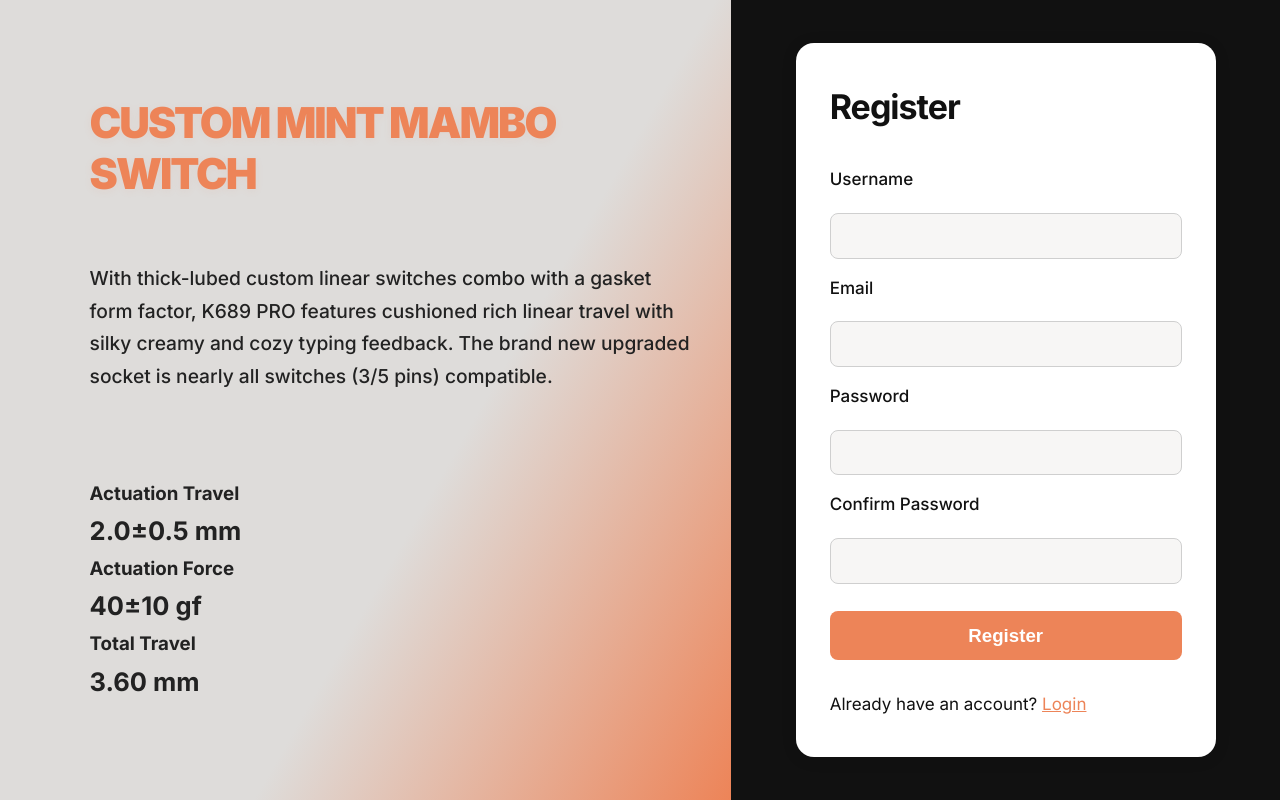
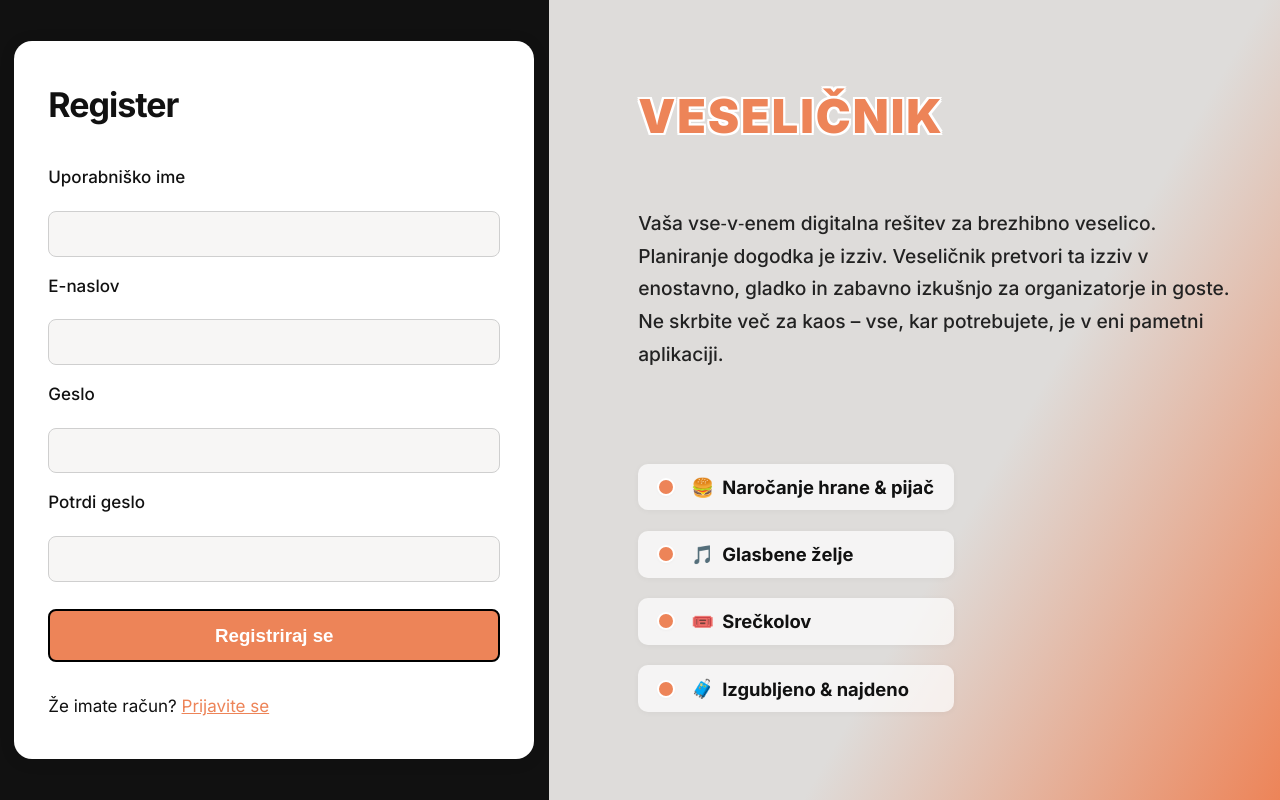
Before and after one commit to Tjan1Kajba/Veselicnik, a Next.js app in the folder Frontend/frontend_user/: page /register in a window 1280 px wide. Built offline with nearby package versions, Linux system fonts and the light colour scheme.

Commit message:
Improved look

```diff
--- a/Frontend/frontend_user/src/app/globals.css
+++ b/Frontend/frontend_user/src/app/globals.css
@@ -84,6 +84,45 @@
   display: flex;
   min-height: 100vh;
   width: 100vw;
+  position: relative;
+  overflow: hidden;
+}
+
+.split-section::before {
+  content: "";
+  position: absolute;
+  inset: 0;
+  z-index: 0;
+  background: linear-gradient(270deg,
+    #ed8458 0%,
+    #ed8458 15%,
+    #ffb347 30%,
+    #ed8458 45%,
+    #6dd5ed 55%,
+    #b621fe 65%,
+    #ff5e62 70%,
+    #36d1c4 75%,
+    #f7971e 80%,
+    #f953c6 85%,
+    #43e97b 90%,
+    #38f9d7 95%,
+    #ed8458 100%
+  );
+  background-size: 100% 100%;
+  animation: gradientMove 12s ease-in-out infinite;
+  opacity: 0.95;
+}
+
+@keyframes gradientMove {
+  0% { background-position: 0% 50%; }
+  50% { background-position: 100% 50%; }
+  100% { background-position: 0% 50%; }
+}
+
+.split-section > .left,
+.split-section > .right {
+  position: relative;
+  z-index: 1;
 }
 
 .split-section .left {
@@ -112,13 +151,25 @@
   gap: 1.5rem;
 }
 .split-section .left .big {
-  font-size: 2.5rem;
-  font-weight: 900;
-  color: var(--color-primary);
-  margin-bottom: 1.2rem;
-  letter-spacing: -2px;
-  text-shadow: 0 2px 8px rgba(237,132,88,0.08);
-  text-transform: uppercase;
+    color: var(--color-primary);
+    letter-spacing: 2px;
+    text-shadow:
+        2px 2px 0 #fff,
+        -2px 2px 0 #fff,
+        2px -2px 0 #fff,
+        -2px -2px 0 #fff,
+        0 2px 0 #fff,
+        0 -2px 0 #fff,
+        2px 0 #fff,
+        -2px 0 #fff,
+        1px 1px 0 #fff,
+        -1px 1px 0 #fff,
+        1px -1px 0 #fff,
+        -1px -1px 0 #fff;
+    text-transform: uppercase;
+    margin-bottom: 1.2rem;
+    font-size: 2.75rem;
+    font-weight: 900;
 }
 .split-section .left .desc {
   font-size: 1.13rem;
@@ -149,7 +200,7 @@
   box-shadow: 0 2px 16px 0 rgba(0,0,0,0.10);
   padding: 2.5rem 2rem;
   margin: 0;
-  max-width: 420px;
+  max-width: 520px;
   min-width: 320px;
   width: 100%;
   display: flex;
@@ -207,6 +258,7 @@
   cursor: pointer;
   margin-top: 0.5rem;
   transition: background 0.2s;
+  border: 2px solid black;
 }
 button[type="submit"]:hover:not(:disabled) {
   background: var(--color-link-hover);
--- a/Frontend/frontend_user/src/app/register/page.tsx
+++ b/Frontend/frontend_user/src/app/register/page.tsx
@@ -40,22 +40,11 @@
 
   return (
     <div className="split-section">
-      <div className="left">
-        <div className="big">CUSTOM MINT MAMBO SWITCH</div>
-        <div className="desc">
-          With thick-lubed custom linear switches combo with a gasket form factor, K689 PRO features cushioned rich linear travel with silky creamy and cozy typing feedback. The brand new upgraded socket is nearly all switches (3/5 pins) compatible.
-        </div>
-        <div className="specs">
-          <div>Actuation Travel<br /><span style={{fontSize:'1.5rem',fontWeight:700}}>2.0±0.5 mm</span></div>
-          <div>Actuation Force<br /><span style={{fontSize:'1.5rem',fontWeight:700}}>40±10 gf</span></div>
-          <div>Total Travel<br /><span style={{fontSize:'1.5rem',fontWeight:700}}>3.60 mm</span></div>
-        </div>
-      </div>
       <div className="right">
         <main>
           <h1>Register</h1>
           <form onSubmit={handleSubmit}>
-            <label htmlFor="username">Username</label>
+            <label htmlFor="username">Uporabniško ime</label>
             <input
               id="username"
               type="text"
@@ -64,7 +53,7 @@
               required
               autoComplete="username"
             />
-            <label htmlFor="email">Email</label>
+            <label htmlFor="email">E-naslov</label>
             <input
               id="email"
               type="email"
@@ -73,7 +62,7 @@
               required
               autoComplete="email"
             />
-            <label htmlFor="password">Password</label>
+            <label htmlFor="password">Geslo</label>
             <input
               id="password"
               type="password"
@@ -82,7 +71,7 @@
               required
               autoComplete="new-password"
             />
-            <label htmlFor="confirmPassword">Confirm Password</label>
+            <label htmlFor="confirmPassword">Potrdi geslo</label>
             <input
               id="confirmPassword"
               type="password"
@@ -93,11 +82,63 @@
             />
             {error && <div className="error-message">{error}</div>}
             <button type="submit" disabled={loading}>
-              {loading ? "Registering..." : "Register"}
+              {loading ? "Registriranje..." : "Registriraj se"}
             </button>
           </form>
-          <p>Already have an account? <a href="/login">Login</a></p>
+          <p>Že imate račun? <a href="/login">Prijavite se</a></p>
         </main>
+      </div>
+      <div className="left">
+        <div className="big">VESELIČNIK</div>
+          <div className="desc">
+            Vaša vse‑v‑enem digitalna rešitev za brezhibno veselico. Planiranje
+            dogodka je izziv. Veseličnik pretvori ta izziv v enostavno, gladko
+            in zabavno izkušnjo za organizatorje in goste. Ne skrbite več za
+            kaos – vse, kar potrebujete, je v eni pametni aplikaciji.
+          </div>
+          <ul className="feature-list">
+            <li>
+              <span
+                className="feature-dot"
+                style={{ background: "#ed8458" }}
+              ></span>
+              <span role="img" aria-label="food">
+                🍔
+              </span>
+              <span style={{ marginLeft: 8 }}>Naročanje hrane & pijač</span>
+            </li>
+            <li>
+              <span
+                className="feature-dot"
+                style={{ background: "#ed8458" }}
+              ></span>
+              <span role="img" aria-label="music">
+                🎵
+              </span>
+              <span style={{ marginLeft: 8 }}>Glasbene želje</span>
+            </li>
+            <li>
+              <span
+                className="feature-dot"
+                style={{ background: "#ed8458" }}
+              ></span>
+              <span role="img" aria-label="lottery">
+                🎟️
+              </span>
+              <span style={{ marginLeft: 8 }}>Srečkolov</span>
+            </li>
+            <li>
+              <span
+                className="feature-dot"
+                style={{ background: "#ed8458" }}
+              ></span>
+              <span role="img" aria-label="lost-found">
+                🧳
+              </span>
+              <span style={{ marginLeft: 8 }}>Izgubljeno & najdeno</span>
+            </li>
+          </ul>
+
       </div>
     </div>
   );
```
Also changed, not shown: Frontend/frontend_user/src/app/login/page.tsx (+42 -20 lines).
